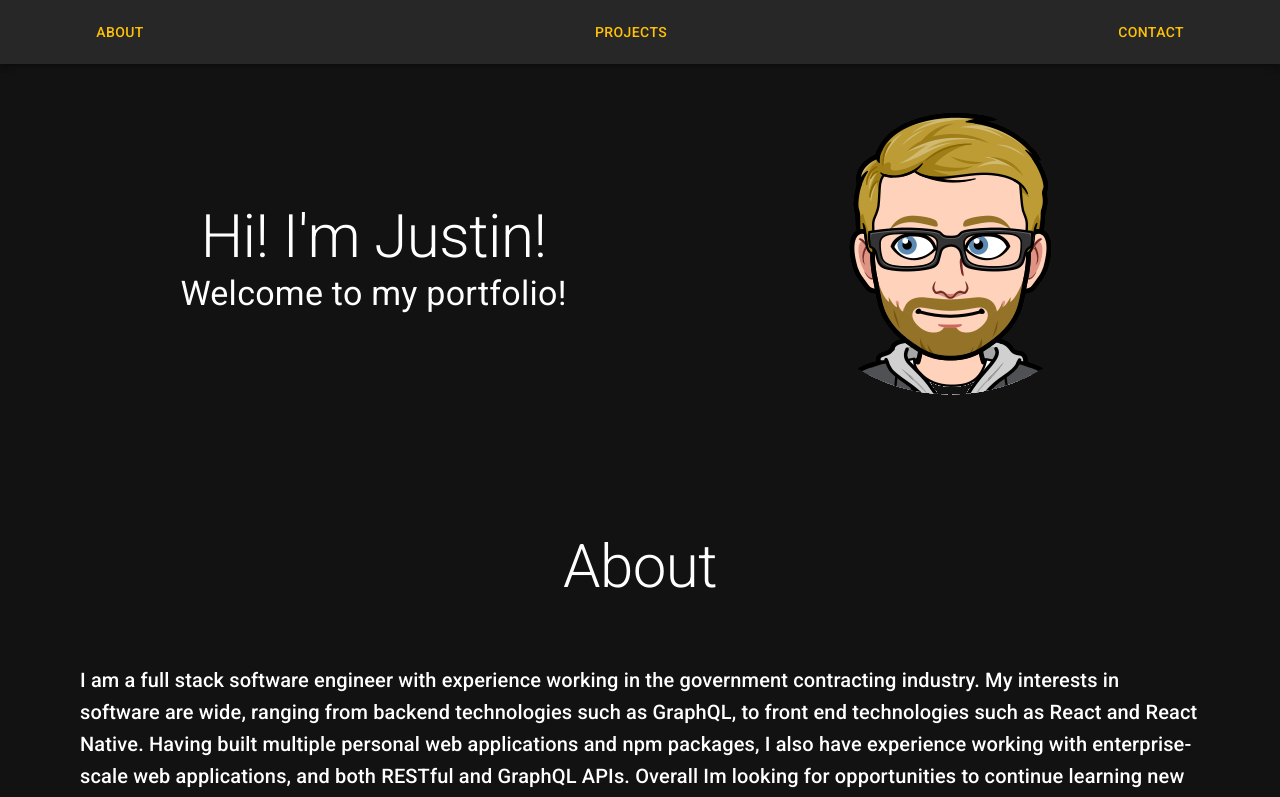
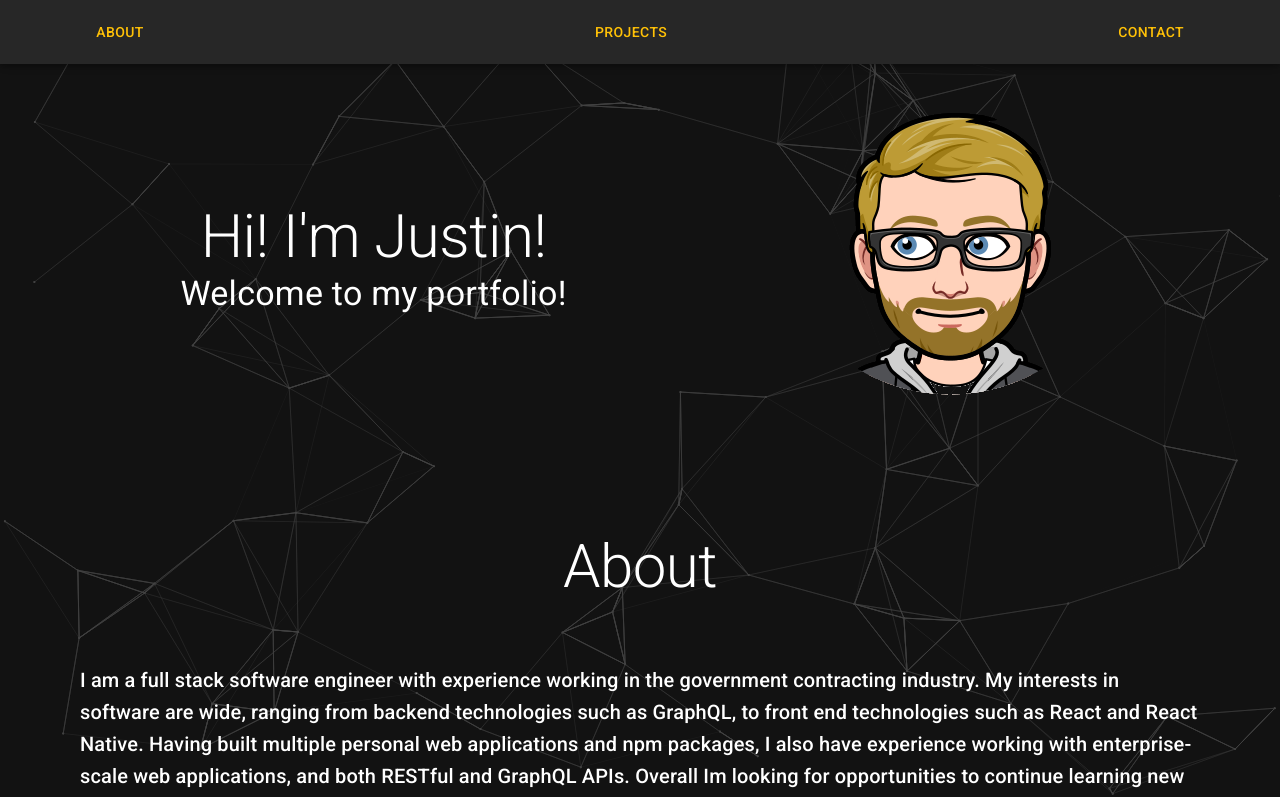
Before and after one commit to trenaryja/portfolio, a Next.js app: page / in a window 1280 px wide. Shown: the top 797 px of the page. Built offline with nearby package versions, Linux system fonts and the light colour scheme.

Commit message:
Add particle background

```diff
--- a/package.json
+++ b/package.json
@@ -17,7 +17,8 @@
 		"next": "^11.1.2",
 		"react": "17.0.2",
 		"react-dom": "17.0.2",
-		"react-icons": "^4.2.0"
+		"react-icons": "^4.2.0",
+		"react-tsparticles": "^1.35.3"
 	},
 	"devDependencies": {
 		"@types/react": "17.0.26",
--- a/src/components/Layout.tsx
+++ b/src/components/Layout.tsx
@@ -8,6 +8,9 @@ import Header from "./Header";
 import Footer from "./Footer";
 import BackToTop from "./BackToTop";
 import theme from "../styles/theme";
+import Particles from "react-tsparticles";
+
+import { options } from "../utils/particles.config";
 
 const useStyles = makeStyles(() =>
 	createStyles({
@@ -22,6 +25,7 @@ const useStyles = makeStyles(() =>
 			paddingTop: theme.spacing(5),
 			paddingBottom: theme.spacing(5),
 		},
+		particles: { opacity: 0.2, zIndex: -1 },
 	}),
 );
 
@@ -32,6 +36,7 @@ const Layout: FC = ({ children }) => {
 			<Header />
 			<main className={classes.main}>{children}</main>
 			<BackToTop />
+			<Particles options={options} className={classes.particles} />
 			<Footer />
 		</Box>
 	);
--- /dev/null
+++ b/src/utils/particles.config.ts
@@ -0,0 +1,20 @@
+export const options = {
+	fullScreen: {
+		enable: true,
+	},
+	particles: {
+		links: {
+			distance: 150,
+			enable: true,
+		},
+		move: {
+			enable: true,
+		},
+		size: {
+			value: 1,
+		},
+		shape: {
+			type: "circle",
+		},
+	},
+};
```
Also changed, not shown: 1 other file (tests, documents, lock files or other folders).
